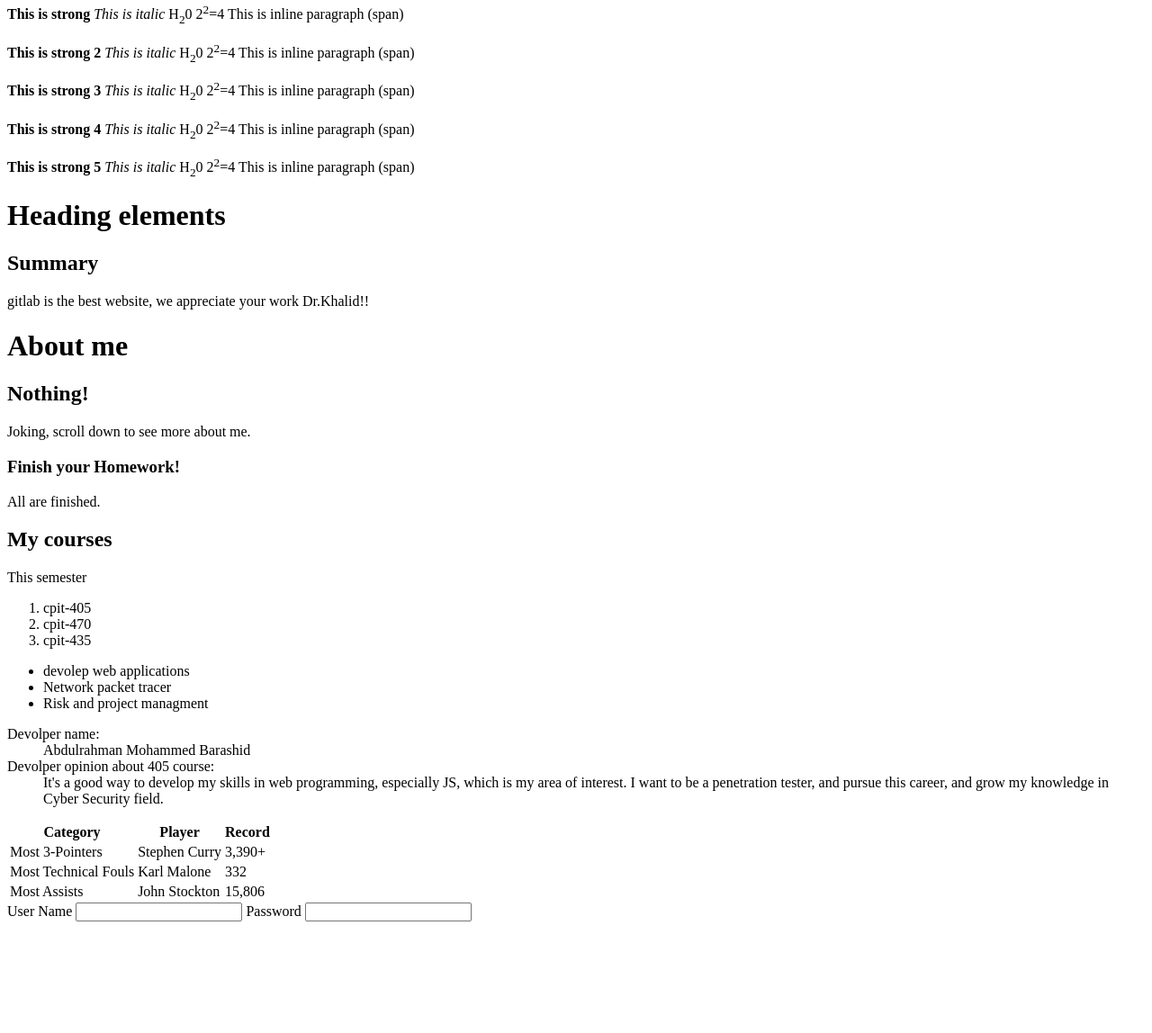
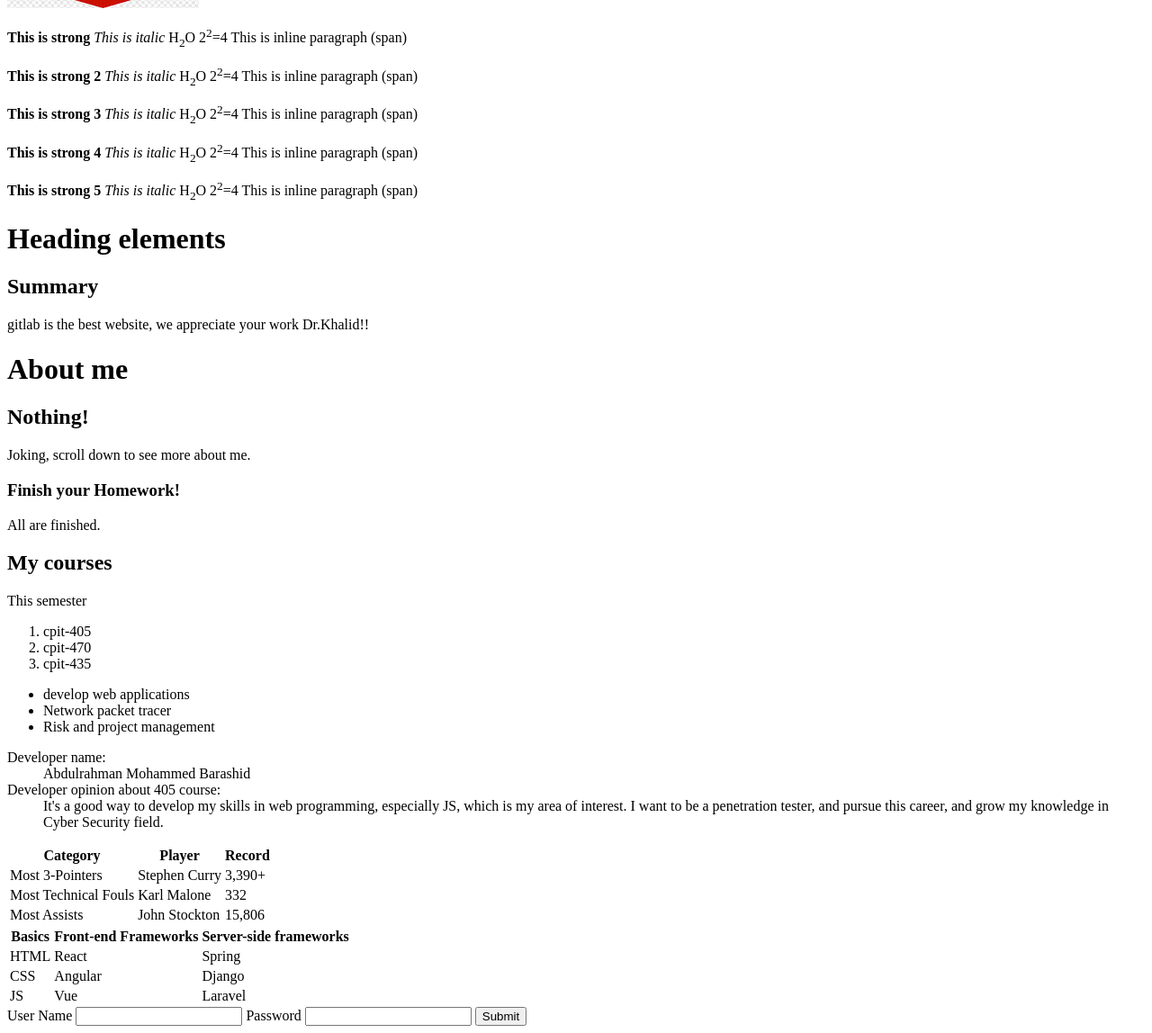
Before and after one commit to cpit405-spring-25-IT3/lab-2-html-Abdulrahman-Barashid, a plain HTML site: page index.html in a window 1280 px wide. Shown: the part 374-1522 px from the top of the page at 90% size. Before the commit the page ends 1406 px from the top, so only its background shows below. Drawn offline with Linux system fonts and the light colour scheme.

Commit message:
Finished all the missing tasks

```diff
--- a/index.html
+++ b/index.html
@@ -6,42 +6,43 @@
     <title>CPIT-405 Lab 2 : Abdulrahman Barashid</title>
 </head>
 <body>
-    <a href="https://cpit405.gitlab.io"></a>
+    <a href="https://cpit405.gitlab.io">Visit GitLab</a>
     <p>Lorem ipsum dolor sit amet consectetur adipisicing elit. Inventore veritatis quos, explicabo corporis non in facilis odit nisi exercitationem. Atque, nisi? Eligendi rerum culpa aliquid aut autem. Error, deserunt beatae!</p>
     <hr>
     <p>Another one!!</p>
     <img src="HTML logo.jpeg" alt="HTML logo">
-</body>
+
     <p><strong>This is strong</strong>
         <em>This is italic</em>
-    H<sub>2</sub>0
+        H<sub>2</sub>O
         2<sup>2</sup>=4
         <span>This is inline paragraph (span)</span>
     </p>
     <p><strong>This is strong 2</strong>
         <em>This is italic</em>
-    H<sub>2</sub>0
+        H<sub>2</sub>O
         2<sup>2</sup>=4
         <span>This is inline paragraph (span)</span>
     </p>
     <p><strong>This is strong 3</strong>
         <em>This is italic</em>
-    H<sub>2</sub>0
+        H<sub>2</sub>O
         2<sup>2</sup>=4
         <span>This is inline paragraph (span)</span>
     </p>
     <p><strong>This is strong 4</strong>
         <em>This is italic</em>
-    H<sub>2</sub>0
+        H<sub>2</sub>O
         2<sup>2</sup>=4
         <span>This is inline paragraph (span)</span>
     </p>
     <p><strong>This is strong 5</strong>
         <em>This is italic</em>
-    H<sub>2</sub>0
+        H<sub>2</sub>O
         2<sup>2</sup>=4
         <span>This is inline paragraph (span)</span>
     </p>
+
     <h1>Heading elements</h1>
 
     <h2>Summary</h2>
@@ -62,17 +63,18 @@
         <li>cpit-435</li>
     </ol>
     <ul>
-    <li>devolep web applications</li>
+        <li>develop web applications</li>
         <li>Network packet tracer</li>
-    <li>Risk and project managment</li>
+        <li>Risk and project management</li>
     </ul>
+
     <dl>
-    <dt>Devolper name:</dt>
+        <dt>Developer name:</dt>
         <dd>Abdulrahman Mohammed Barashid</dd>
-    <dt>Devolper opinion about 405 course:</dt>
-    <dd> It's a good way to develop my skills in web programming, especially JS, which is my area of interest. I want to be a penetration tester, and pursue this career, and grow my knowledge in Cyber Security field.
-    </dd>
+        <dt>Developer opinion about 405 course:</dt>
+        <dd>It's a good way to develop my skills in web programming, especially JS, which is my area of interest. I want to be a penetration tester, and pursue this career, and grow my knowledge in Cyber Security field.</dd>
     </dl>
+
     <table>
         <thead>
             <tr>
@@ -99,13 +101,40 @@
             </tr>
         </tbody>
     </table>
+
+    <table>
+        <thead>
+            <tr>
+                <th>Basics</th>
+                <th>Front-end Frameworks</th>
+                <th>Server-side frameworks</th>
+            </tr>
+        </thead>
+        <tbody>
+            <tr>
+                <td>HTML</td>
+                <td>React</td>
+                <td>Spring</td>
+            </tr>
+            <tr>
+                <td>CSS</td>
+                <td>Angular</td>
+                <td>Django</td>
+            </tr>
+            <tr>
+                <td>JS</td>
+                <td>Vue</td>
+                <td>Laravel</td>
+            </tr>
+        </tbody>
+    </table>
+
     <form>
         <label for="username">User Name</label>
         <input id="username" type="text">
         <label for="pw">Password</label>
         <input id="pw" type="password">
+        <input type="submit" value="Submit">
     </form>
-
-</body>
 </body>
 </html>
```
Lines whose indentation alone changed are shown as unchanged.
